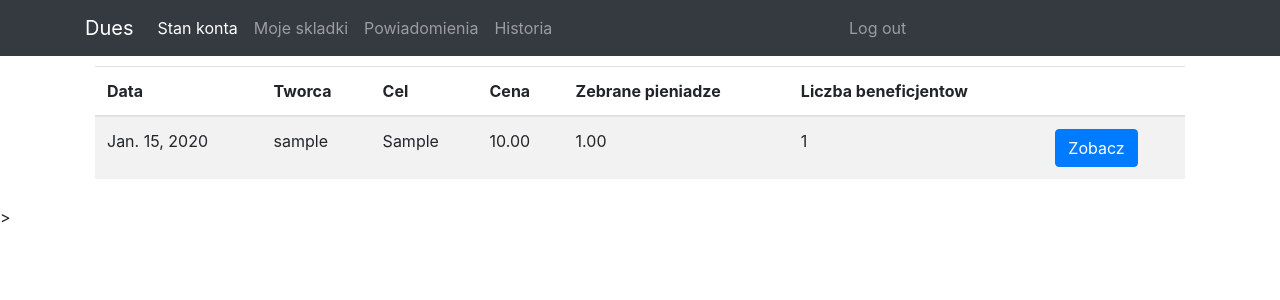
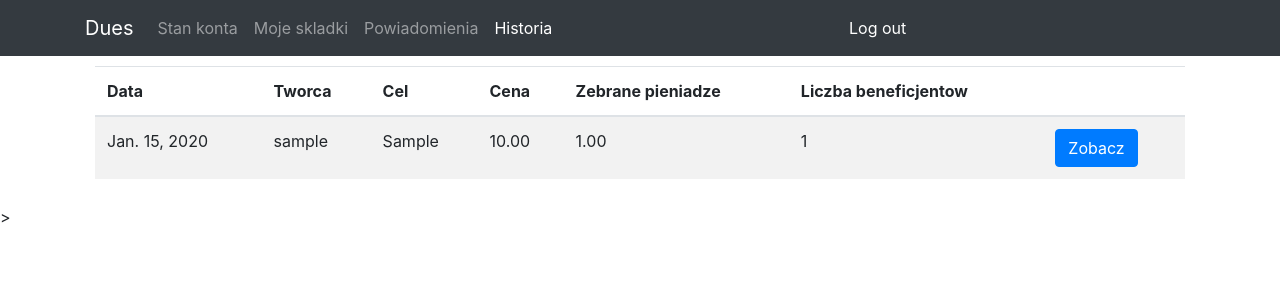
Before and after one commit to dpietruchowski/Dues, a Django app: page /history in a window 1280 px wide. Shown: the top 300 px of the page. Run offline with Django 3.2, Linux system fonts and the light colour scheme; a user stored in the database is signed in; tables that the repository leaves empty hold one stand-in row (values such as "Sample post"); some libraries are stand-ins or nearby versions.

Commit message:
Fix active nav item

```diff
--- a/account/templates/account/account.html
+++ b/account/templates/account/account.html
@@ -1,6 +1,9 @@
 {% extends "template.html" %}
 
 {% load staticfiles %}
+
+{% block nav-account %}active{% endblock %}
+
 {% block content %}
 
     <div class="card w-50">
--- a/account/templates/account/history.html
+++ b/account/templates/account/history.html
@@ -1,6 +1,9 @@
 {% extends "template.html" %}
 
 {% load staticfiles %}
+
+{% block nav-history %}active{% endblock %}
+
 {% block content %}
     <table class="table table-striped">
       <thead>
--- a/account/templates/account/myfunds.html
+++ b/account/templates/account/myfunds.html
@@ -1,6 +1,9 @@
 {% extends "template.html" %}
 
 {% load staticfiles %}
+
+{% block nav-funds %}active{% endblock %}
+
 {% block content %}
 
         <a href="funds/new" class="btn btn-primary">Nowa skladka</a>
--- a/home/templates/template.html
+++ b/home/templates/template.html
@@ -24,23 +24,23 @@
           <span class="navbar-toggler-icon"></span>
         </button>
         <div class="collapse navbar-collapse" id="duesnav">
-          <ul class="navbar-nav mr-auto">
-            <li class="nav-item active">
+          <ul class="nav navbar-nav mr-auto">
+            <li class="nav-item {% block nav-account %}{% endblock %}">
               <a class="nav-link" href="/account">Stan konta</a>
             </li>
-            <li class="nav-item">
+            <li class="nav-item {% block nav-funds %}{% endblock %}">
               <a class="nav-link" href="/funds">Moje skladki</a>
             </li>
-            <li class="nav-item">
+            <li class="nav-item {% block nav-noti %}{% endblock %}">
               <a class="nav-link" href="#">Powiadomienia</a>
             </li>
-            <li class="nav-item">
+            <li class="nav-item {% block nav-history %}{% endblock %}">
               <a class="nav-link" href="/history">Historia</a>
             </li>
           </ul>
           <ul class="navbar-nav mr-auto">
-            <li class="nav-item" style="">
-              <a class="nav-link" href="/logout">Log out</a>
+            <li class="nav-item">
+              <a class="nav-link active" href="/logout">Log out</a>
             </li>
           </ul>
         </div>
```
